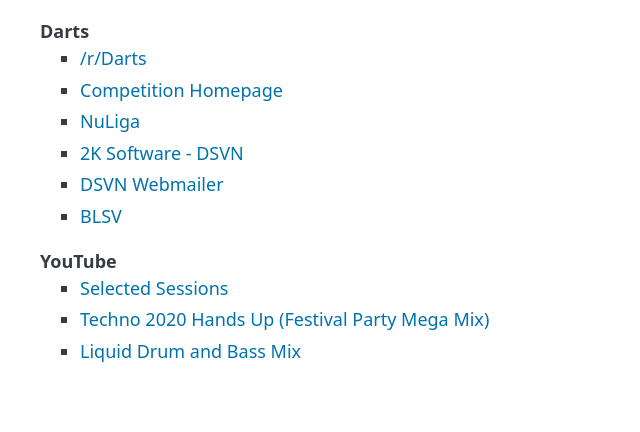
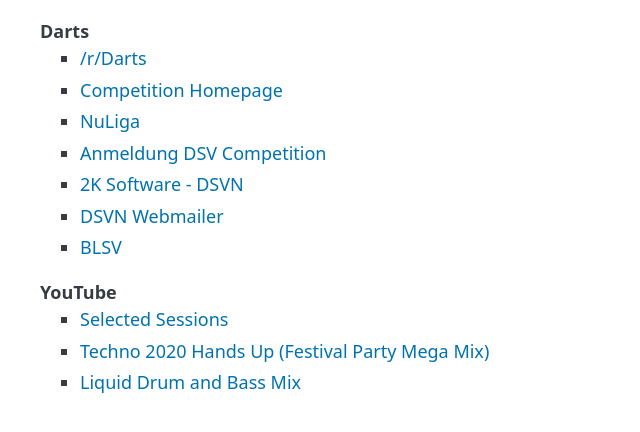
Before and after one commit to nillsn/nillsn.github.io, a plain HTML site: page index.html in a window 1280 px wide. Shown: the whole page, without its empty margins (0-640 px from the left). Drawn offline with nearby package versions, Linux system fonts and the light colour scheme.

Commit message:
Update index.html

```diff
--- a/index.html
+++ b/index.html
@@ -20,6 +20,7 @@
         <li><a href="https://www.reddit.com/r/Darts/new/" target="_blank" rel="noopener noreferrer">/r/Darts</a></li>
         <li><a href="https://dsvn.de/competition/" target="_blank" rel="noopener noreferrer">Competition Homepage</a></li>
         <li><a href="https://bdv-dart.liga.nu/cgi-bin/WebObjects/nuLigaDARTDE.woa/wa/clubTeams?club=108" target="_blank" rel="noopener noreferrer">NuLiga</a></li>
+        <li><a href="https://2k-dart-software.com/frontend/events/2/registration/467/register" target="_blank" rel="noopener noreferrer">Anmeldung DSV Competition</a></li>
         <li><a href="https://2k-dart-software.com/frontend/events/2/mandant/1422" target="_blank" rel="noopener noreferrer">2K Software - DSVN</a></li>
         <li><a href="https://webmail.campusspeicher.de/" target="_blank" rel="noopener noreferrer">DSVN Webmailer</a></li>
         <li><a href="https://manager.verein360.de/" target="_blank" rel="noopener noreferrer">BLSV</a></li>
```
